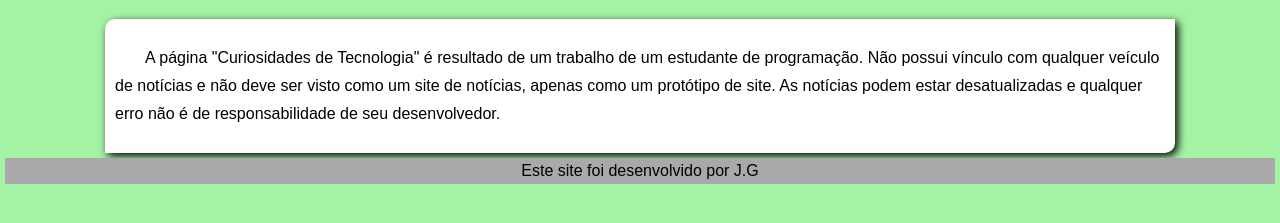
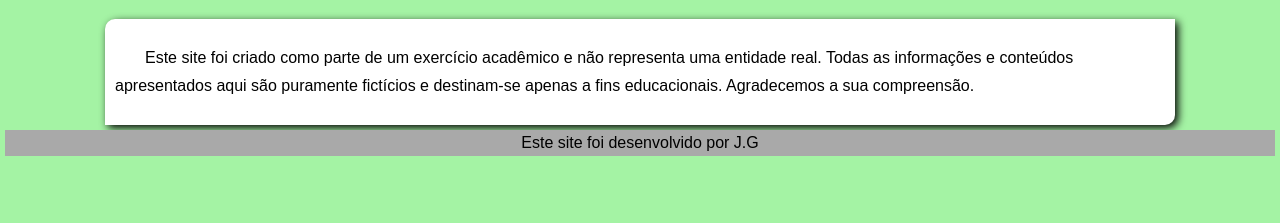
Before and after one commit to JoaoGFB/projeto-android, a plain HTML site: page pag03.html in a window 1280 px wide. Shown: the part 245-468 px from the top of the page. Drawn offline with Linux system fonts and the light colour scheme.

Commit message:
pag03 change

```diff
--- a/pag03.html
+++ b/pag03.html
@@ -21,7 +21,7 @@
     </nav>
     <h1>Quem somos</h1>
     <main>
-        <p>A página "Curiosidades de Tecnologia" é resultado de um trabalho de um estudante de programação. Não possui vínculo com qualquer veículo de notícias e não deve ser visto como um site de notícias, apenas como um protótipo de site. As notícias podem estar desatualizadas e qualquer erro não é de responsabilidade de seu desenvolvedor.</p>
+        <p>Este site foi criado como parte de um exercício acadêmico e não representa uma entidade real. Todas as informações e conteúdos apresentados aqui são puramente fictícios e destinam-se apenas a fins educacionais. Agradecemos a sua compreensão.</p>
     </main>
     <footer>
         Este site foi desenvolvido por J.G
```
